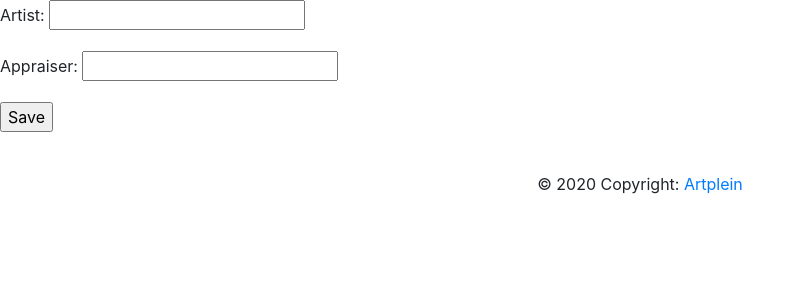
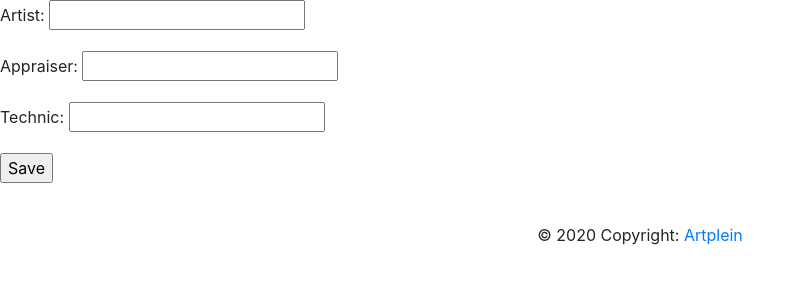
Before and after one commit to godjira-homless/artwork, a Django app: page /extra/create/ in a window 1280 px wide. Shown: the part 56-356 px from the top of the page, without its empty margins (0-805 px from the left). Run offline with Django 3.2, Linux system fonts and the light colour scheme; the visitor is signed in with stand-in values (Sample User, id 1); data that the repository does not hold is empty; some libraries are stand-ins or nearby versions.

Commit message:
extra technic add

```diff
--- a/extra/forms.py
+++ b/extra/forms.py
@@ -5,17 +5,20 @@ from .models import Extras
 
 from artists.models import Artists
 from appraisers.models import Appraisers
+from technics.models import Technics
 
 
 class ExtrasForm(forms.ModelForm):
     artist = forms.CharField(max_length=100, required=False)
     appraiser = forms.CharField(max_length=100, required=False)
+    technic = forms.CharField(max_length=100, required=False)
 
     class Meta:
         model = Extras
         fields = (
             'artist',
-            'appraiser'
+            'appraiser',
+            'technic',
                   )
 
     def clean_artist(self, commit=True):
@@ -30,5 +33,11 @@ class ExtrasForm(forms.ModelForm):
         self.cleaned_data['appraiser'] = appraiser
         return appraiser
 
+    def clean_technic(self, commit=True):
+        technic = self.cleaned_data.get("technic")
+        technic, created = Technics.objects.get_or_create(name=technic)
+        self.cleaned_data['technic'] = technic
+        return technic
+
     def __init__(self, *args, **kwargs):
         super(ExtrasForm, self).__init__(*args, **kwargs)
--- a/extra/models.py
+++ b/extra/models.py
@@ -4,12 +4,16 @@ from django.urls import reverse
 from django.utils.text import slugify
 from artists.models import Artists
 from appraisers.models import Appraisers
+from technics.models import Technics
 from django.contrib.auth.models import User
 
 
 class Extras(models.Model):
     artist = models.ForeignKey(Artists, null=True, blank=True, on_delete=models.SET_NULL)
-    appraiser = models.ForeignKey(Appraisers, null=True, blank=True, related_name='appraiser_extra', on_delete=models.SET_NULL)
+    appraiser = models.ForeignKey(Appraisers, null=True, blank=True, related_name='appraiser_extra',
+                                  on_delete=models.SET_NULL)
+    technic = models.ForeignKey(Technics, null=True, blank=True, related_name='technic_extra',
+                                  on_delete=models.SET_NULL)
     owner = models.ForeignKey(settings.AUTH_USER_MODEL,
                               null=True, blank=True, related_name='extra_owner', on_delete=models.CASCADE)
     modified_by = models.ForeignKey(User, null=True, related_name='extra_modifier', on_delete=models.SET('1'))
--- a/extra/templates/extra_create.html
+++ b/extra/templates/extra_create.html
@@ -37,6 +37,18 @@
         });
 
    });
+
+         $(document).ready(function(){
+    $( "#id_technic" ).autocomplete({
+      source: "{% url 'technic_complete' %}",
+      selectFirst:true,
+      minLength:2,
+      select:function(event,ui) {
+        $("#id_technic").val(ui.item.id)
+      }
+        });
+
+   });
 </script>
 
 {% endblock script %}
--- a/extra/templates/extra_list.html
+++ b/extra/templates/extra_list.html
@@ -39,7 +39,7 @@
         <tr>
             <td>{{ item.artist }}</td>
             <td>{{ item.appraiser }}</td>
-            <td></td>
+            <td>{{ item.technic }}</td>
             <td></td>
             <td></td>
             <td>
--- a/extra/urls.py
+++ b/extra/urls.py
@@ -2,6 +2,7 @@ from django.urls import path
 from . import views
 from artists import views as artview
 from appraisers import views as appview
+from technics.views import technic_complete
 
 urlpatterns = [
 
@@ -12,5 +13,6 @@ urlpatterns = [
     # path('<slug:slug>', views.detail_lot, name='detail_lot'),
     path('auto_complete/', artview.auto_complete, name='auto_complete'),
     path('appraiser_complete/', appview.appraiser_complete, name='appraiser_complete'),
+    path('technic_complete/', technic_complete, name='technic_complete'),
 
 ]
--- a/extra/views.py
+++ b/extra/views.py
@@ -5,6 +5,7 @@ from django.urls import reverse
 
 from artists.models import Artists
 from appraisers.models import Appraisers
+from technics.models import Technics
 # from tetelek.forms import TetelekForm
 from .models import Extras
 from .forms import ExtrasForm
@@ -50,7 +51,13 @@ def update_extra(request, id):
         appraiser_name = Appraisers.objects.values_list('name', flat=True).get(pk=apid)
     else:
         appraiser_name = ""
-    form = ExtrasForm(request.POST or None, initial={'artist': artist_name, 'appraiser': appraiser_name}, instance=instance)
+    techid = fr.initial['technic']
+    if techid:
+        technic_name = Technics.objects.values_list('name', flat=True).get(pk=techid)
+    else:
+        technic_name = ""
+    form = ExtrasForm(request.POST or None, initial={'artist': artist_name, 'appraiser': appraiser_name, 'technic': technic_name},
+                      instance=instance)
     if form.is_valid():
         # obj = form.save(commit=False)
         form.save()
```
Also changed, not shown: extra/templates/extra_update.html (+12 -0 lines), technics/views.py (+18 -1 lines), extra/migrations/0004_extras_technic.py (added).
